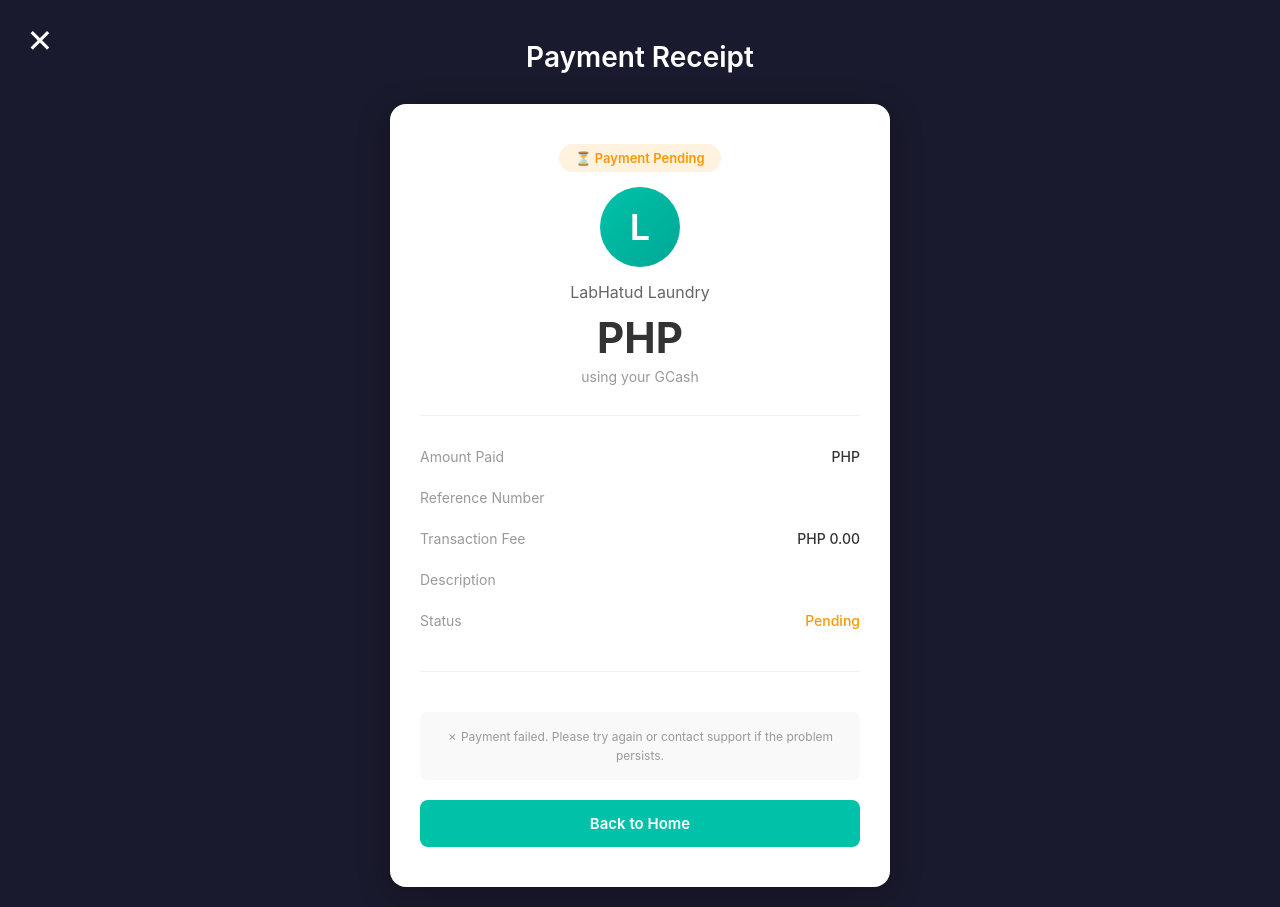
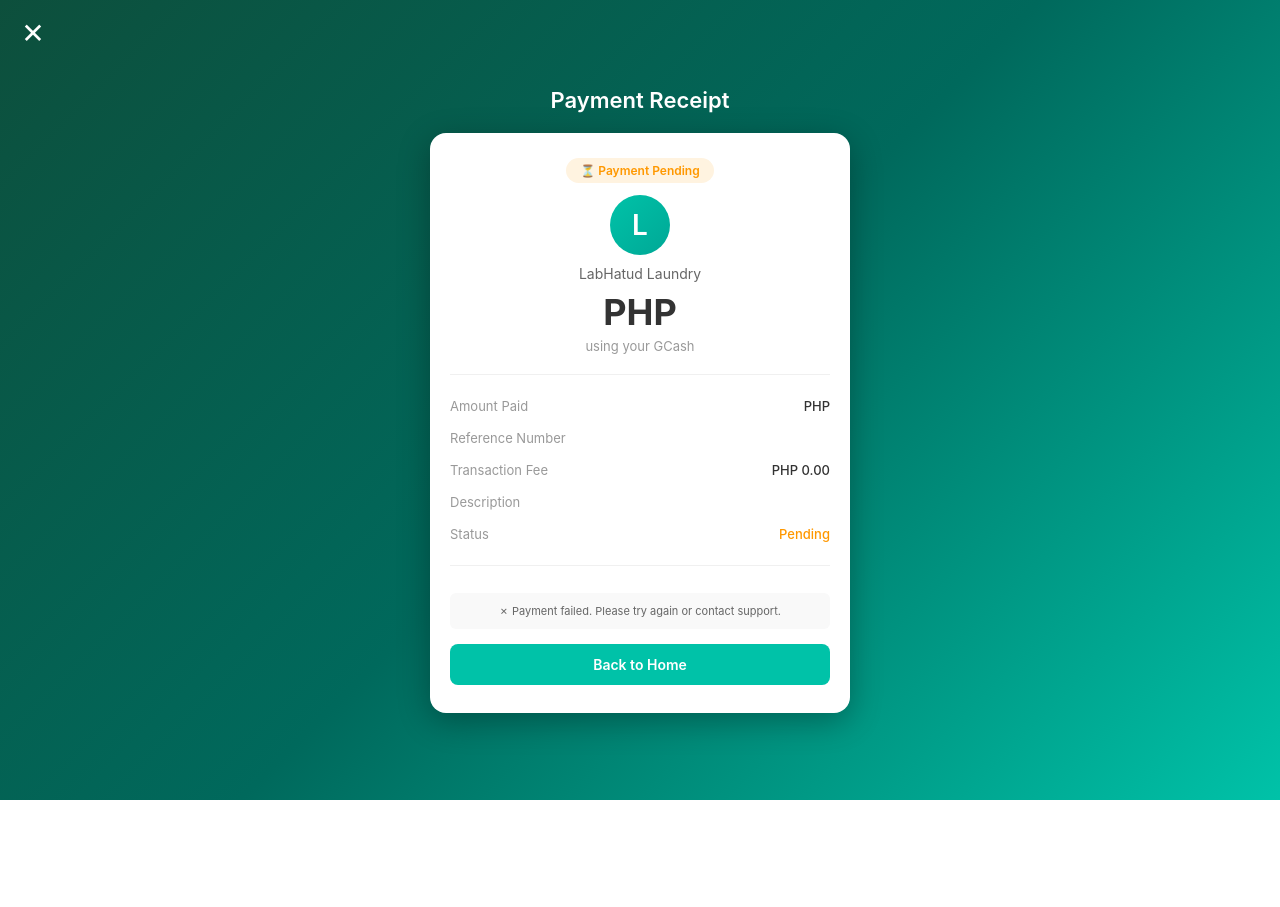
Before and after one commit to darlenenamayan20/labhatud-system-final, a Django app: template payments/templates/payments/result.html in a window 1280 px wide. After the commit the page ends 800 px from the top, so only its background shows below. Run offline with Django 5.2, Linux system fonts and the light colour scheme; the template is opened without the code that fills it, so the values that code supplies are empty.

Commit message:
Make receipt compact with teal gradient background

```diff
--- a/payments/templates/payments/result.html
+++ b/payments/templates/payments/result.html
@@ -11,142 +11,138 @@
             box-sizing: border-box;
         }
 
-        :root {
-            --charcoal: #1A1A2E;
-            --teal: #00C2A8;
-            --white: #FFFFFF;
-        }
-
         body {
             font-family: 'DM Sans', -apple-system, BlinkMacSystemFont, 'Segoe UI', Roboto, sans-serif;
-            background: var(--charcoal);
+            background: linear-gradient(135deg, #0D4F3C 0%, #00695C 50%, #00C2A8 100%);
             min-height: 100vh;
-            padding: 20px;
+            padding: 15px;
             display: flex;
-            flex-direction: column;
-        }
-
-        .header {
-            text-align: center;
-            color: white;
-            padding: 20px 0 30px;
-        }
-
-        .header h1 {
-            font-size: 28px;
-            font-weight: 600;
+            align-items: center;
+            justify-content: center;
         }
 
         .close-btn {
-            position: absolute;
-            top: 20px;
-            left: 20px;
+            position: fixed;
+            top: 15px;
+            left: 15px;
             color: white;
-            font-size: 32px;
+            font-size: 28px;
             text-decoration: none;
             cursor: pointer;
-            width: 40px;
-            height: 40px;
+            width: 36px;
+            height: 36px;
             display: flex;
             align-items: center;
             justify-content: center;
             border-radius: 8px;
             transition: background 0.3s;
+            z-index: 10;
         }
 
         .close-btn:hover {
             background: rgba(255, 255, 255, 0.1);
         }
 
+        .receipt-container {
+            width: 100%;
+            max-width: 420px;
+            margin: 0 auto;
+        }
+
+        .header {
+            text-align: center;
+            color: white;
+            padding: 0 0 20px;
+        }
+
+        .header h1 {
+            font-size: 22px;
+            font-weight: 600;
+        }
+
         .receipt {
             background: white;
-            max-width: 500px;
-            margin: 0 auto;
             border-radius: 16px;
             box-shadow: 0 8px 32px rgba(0, 0, 0, 0.3);
             overflow: hidden;
         }
 
         .receipt-content {
-            padding: 40px 30px 30px;
+            padding: 25px 20px 20px;
         }
 
         .status-header {
             text-align: center;
-            margin-bottom: 30px;
+            margin-bottom: 20px;
         }
 
-        .status-title {
-            color: #666;
-            font-size: 18px;
-            margin-bottom: 20px;
+        .status-badge {
+            display: inline-block;
+            padding: 5px 14px;
+            border-radius: 20px;
+            font-size: 12px;
+            font-weight: 600;
+            margin-bottom: 12px;
+        }
+
+        .status-badge.success {
+            background: #e8f5e9;
+            color: #4CAF50;
+        }
+
+        .status-badge.pending {
+            background: #fff3e0;
+            color: #FF9800;
+        }
+
+        .status-badge.failed {
+            background: #ffebee;
+            color: #F44336;
+        }
+
+        .merchant-avatar {
+            width: 60px;
+            height: 60px;
+            background: linear-gradient(135deg, #00C2A8, #00a896);
+            border-radius: 50%;
+            margin: 0 auto 10px;
             display: flex;
             align-items: center;
             justify-content: center;
-            gap: 10px;
-            font-weight: 500;
-        }
-
-        .share-icon {
-            width: 24px;
-            height: 24px;
-            border: 2px solid #666;
-            border-radius: 4px;
-            display: inline-flex;
-            align-items: center;
-            justify-content: center;
-            font-size: 18px;
-            cursor: pointer;
-            transition: all 0.3s;
-        }
-
-        .share-icon:hover {
-            background: #f0f0f0;
-        }
-
-        .merchant-avatar {
-            width: 80px;
-            height: 80px;
-            background: linear-gradient(135deg, var(--teal), #00a896);
-            border-radius: 50%;
-            margin: 0 auto 15px;
-            display: flex;
-            align-items: center;
-            justify-content: center;
-            font-size: 36px;
+            font-size: 28px;
             color: white;
             font-weight: 600;
         }
 
         .merchant-name {
-            font-size: 16px;
+            font-size: 14px;
             color: #666;
-            margin-bottom: 10px;
+            margin-bottom: 8px;
         }
 
         .amount {
-            font-size: 42px;
+            font-size: 36px;
             font-weight: 700;
             color: #333;
-            margin-bottom: 5px;
+            margin-bottom: 4px;
         }
 
         .payment-method {
             color: #999;
-            font-size: 14px;
+            font-size: 13px;
         }
 
         .details {
-            margin-top: 30px;
+            margin-top: 20px;
             border-top: 1px solid #f0f0f0;
-            padding-top: 20px;
+            padding-top: 15px;
         }
 
         .detail-row {
             display: flex;
             justify-content: space-between;
-            padding: 12px 0;
-            font-size: 14px;
+            padding: 8px 0;
+            font-size: 13px;
         }
 
         .detail-label {
@@ -163,43 +159,36 @@
 
         .reference {
             text-align: center;
-            margin-top: 30px;
-            padding-top: 20px;
+            margin-top: 15px;
+            padding-top: 15px;
             border-top: 1px solid #f0f0f0;
-        }
-
-        .ref-number {
-            color: #666;
-            font-size: 14px;
-            margin-bottom: 5px;
-            font-weight: 500;
         }
 
         .ref-date {
             color: #999;
-            font-size: 13px;
-            margin-bottom: 20px;
+            font-size: 12px;
+            margin-bottom: 12px;
         }
 
         .notice {
-            color: #999;
-            font-size: 12px;
-            line-height: 1.6;
-            margin-bottom: 20px;
-            padding: 15px;
+            color: #666;
+            font-size: 11px;
+            line-height: 1.5;
+            margin-bottom: 15px;
+            padding: 10px;
             background: #f9f9f9;
-            border-radius: 8px;
+            border-radius: 6px;
         }
 
         .action-btn {
             display: block;
             width: 100%;
-            padding: 14px;
-            margin: 10px 0;
+            padding: 12px;
+            margin: 8px 0;
             border: none;
-            background: var(--teal);
+            background: #00C2A8;
             color: white;
-            font-size: 15px;
+            font-size: 14px;
             font-weight: 600;
             cursor: pointer;
             text-decoration: none;
@@ -216,47 +205,24 @@
 
         .action-btn.secondary {
             background: transparent;
-            color: var(--teal);
-            border: 2px solid var(--teal);
+            color: #00C2A8;
+            border: 2px solid #00C2A8;
         }
 
         .action-btn.secondary:hover {
-            background: var(--teal);
+            background: #00C2A8;
             color: white;
         }
 
         .status-success { color: #4CAF50; }
         .status-pending { color: #FF9800; }
         .status-failed { color: #F44336; }
-
-        .status-badge {
-            display: inline-block;
-            padding: 6px 16px;
-            border-radius: 20px;
-            font-size: 13px;
-            font-weight: 600;
-            margin-bottom: 15px;
-        }
-
-        .status-badge.success {
-            background: #e8f5e9;
-            color: #4CAF50;
-        }
-
-        .status-badge.pending {
-            background: #fff3e0;
-            color: #FF9800;
-        }
-
-        .status-badge.failed {
-            background: #ffebee;
-            color: #F44336;
-        }
     </style>
 </head>
 <body>
     <a href="/student-home/" class="close-btn">✕</a>
 
+    <div class="receipt-container">
         <div class="header">
             <h1>Payment Receipt</h1>
         </div>
@@ -314,15 +280,15 @@
 
                     {% if order.status == "paid" %}
                         <div class="notice">
-                        ✓ Payment successful! Your transaction has been processed. You can now proceed with your laundry booking.
+                            ✓ Payment successful! Your transaction has been processed.
                         </div>
                     {% elif order.status == "pending" %}
                         <div class="notice">
-                        ⏳ Your payment is being processed. This usually takes a few moments. Please check back shortly.
+                            ⏳ Your payment is being processed. Please check back shortly.
                         </div>
                     {% else %}
                         <div class="notice">
-                        ✗ Payment failed. Please try again or contact support if the problem persists.
+                            ✗ Payment failed. Please try again or contact support.
                         </div>
                     {% endif %}
 
@@ -333,5 +299,6 @@
                 </div>
             </div>
         </div>
+    </div>
 </body>
 </html>
```
Lines whose indentation alone changed are shown as unchanged.
